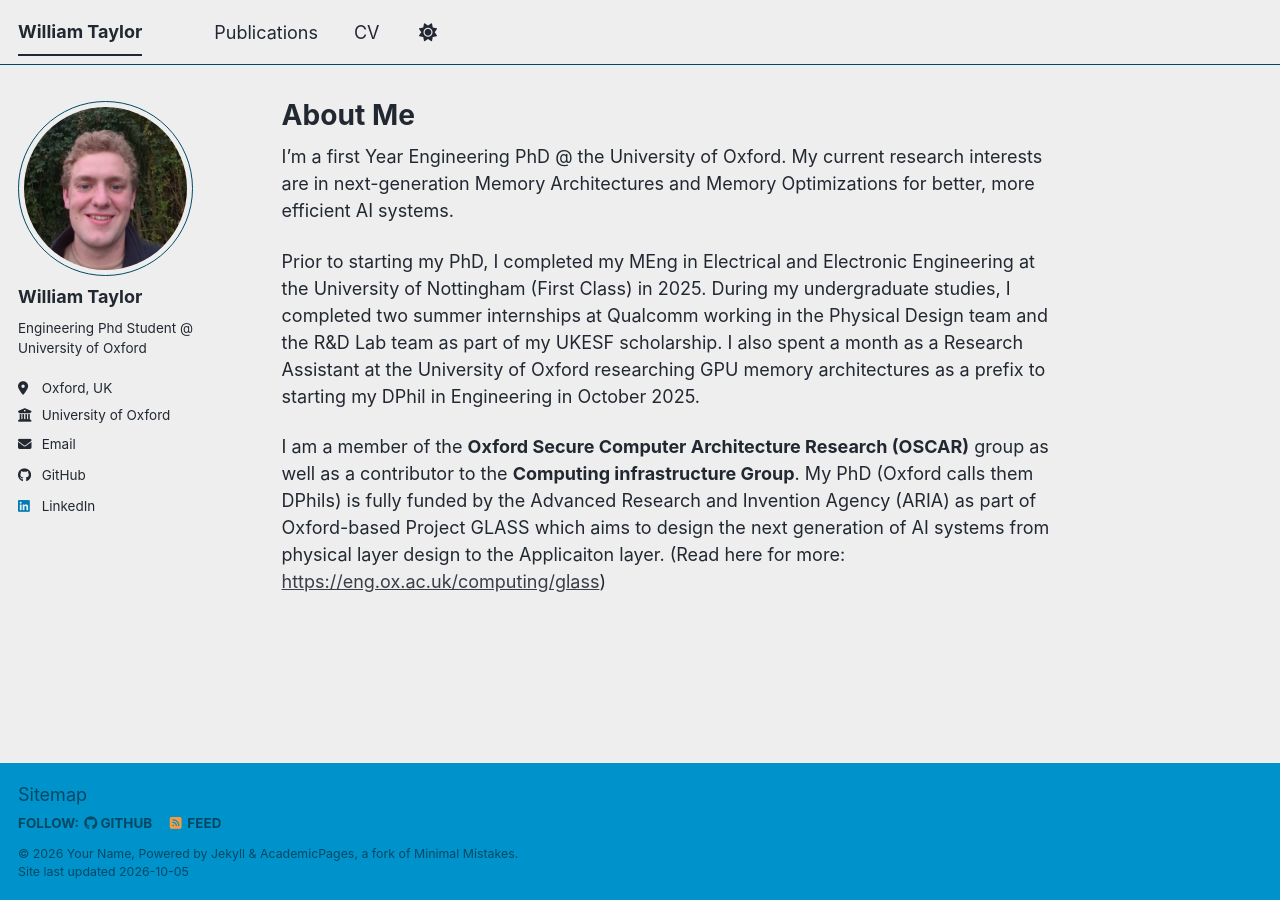
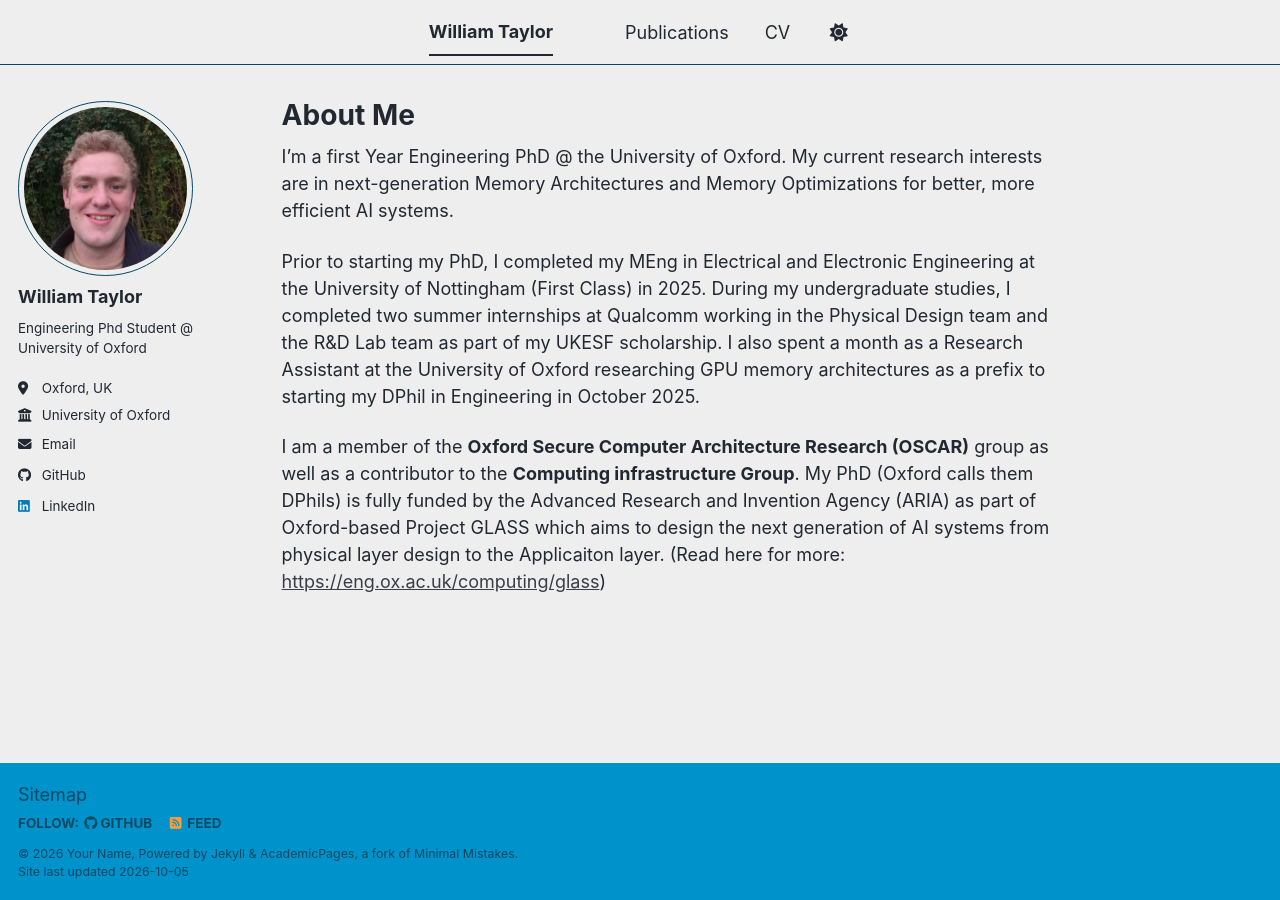
Before and after one commit to w-p-taylor/w-p-taylor.github.io, a Jekyll site: the page built from _pages/about.md, in a window 1280 px wide. Built offline with Jekyll 4.4.1, drawn with Linux system fonts in a browser that asks for light colours; a script bundle is joined from its source files by our own code; library files that are not in the unit come from our copies.

Commit message:
Center top navigation bar links
Added CSS rules for centering the top navigation bar.

```diff
--- a/assets/css/main.scss
+++ b/assets/css/main.scss
@@ -41,3 +41,9 @@
     "vendor/font-awesome/solid",
     "vendor/font-awesome/brands"
 ;
+
+/* Centre the top navigation bar */
+.greedy-nav .visible-links {
+  margin-left: auto;
+  margin-right: auto;
+}
```
